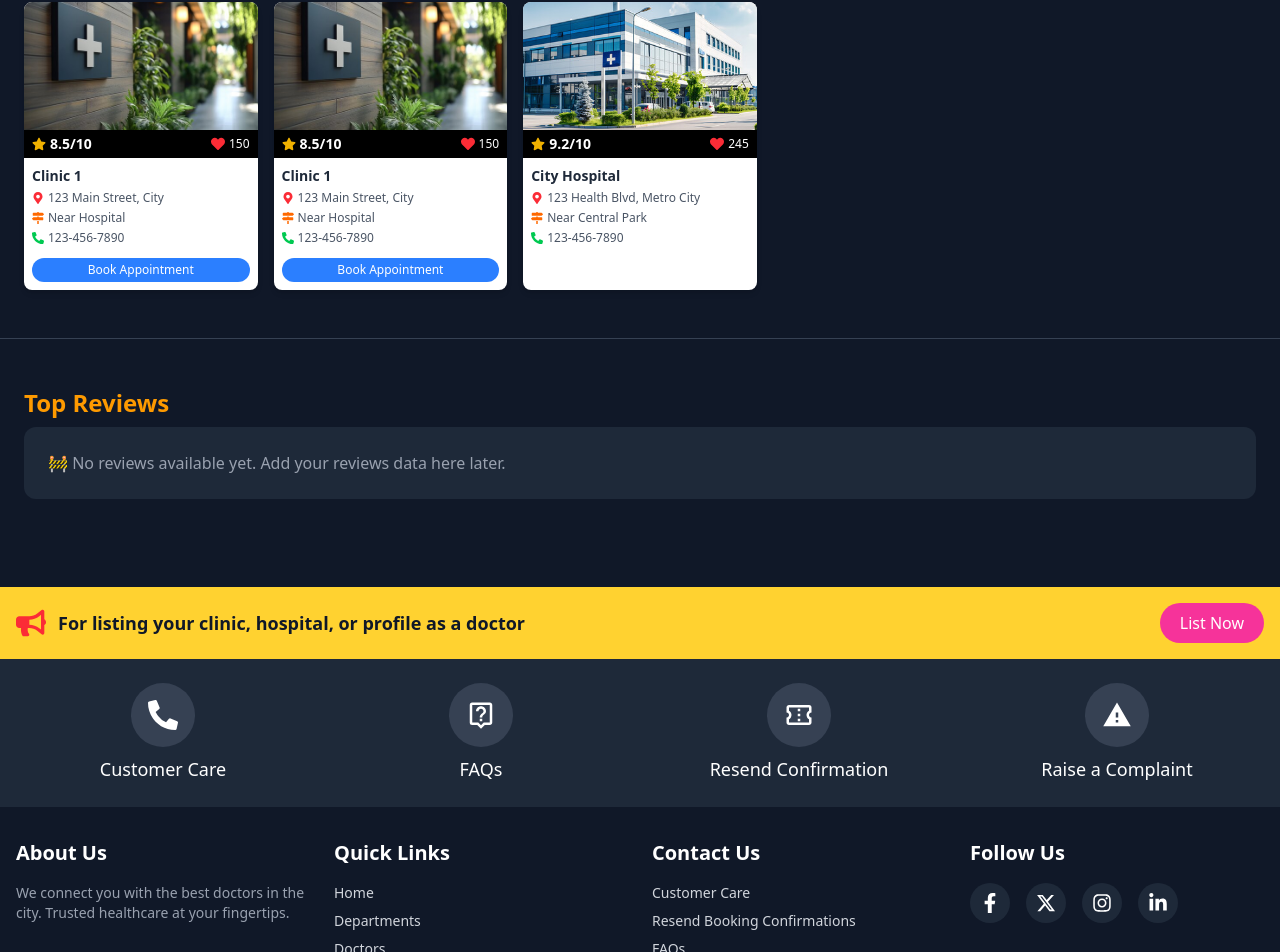
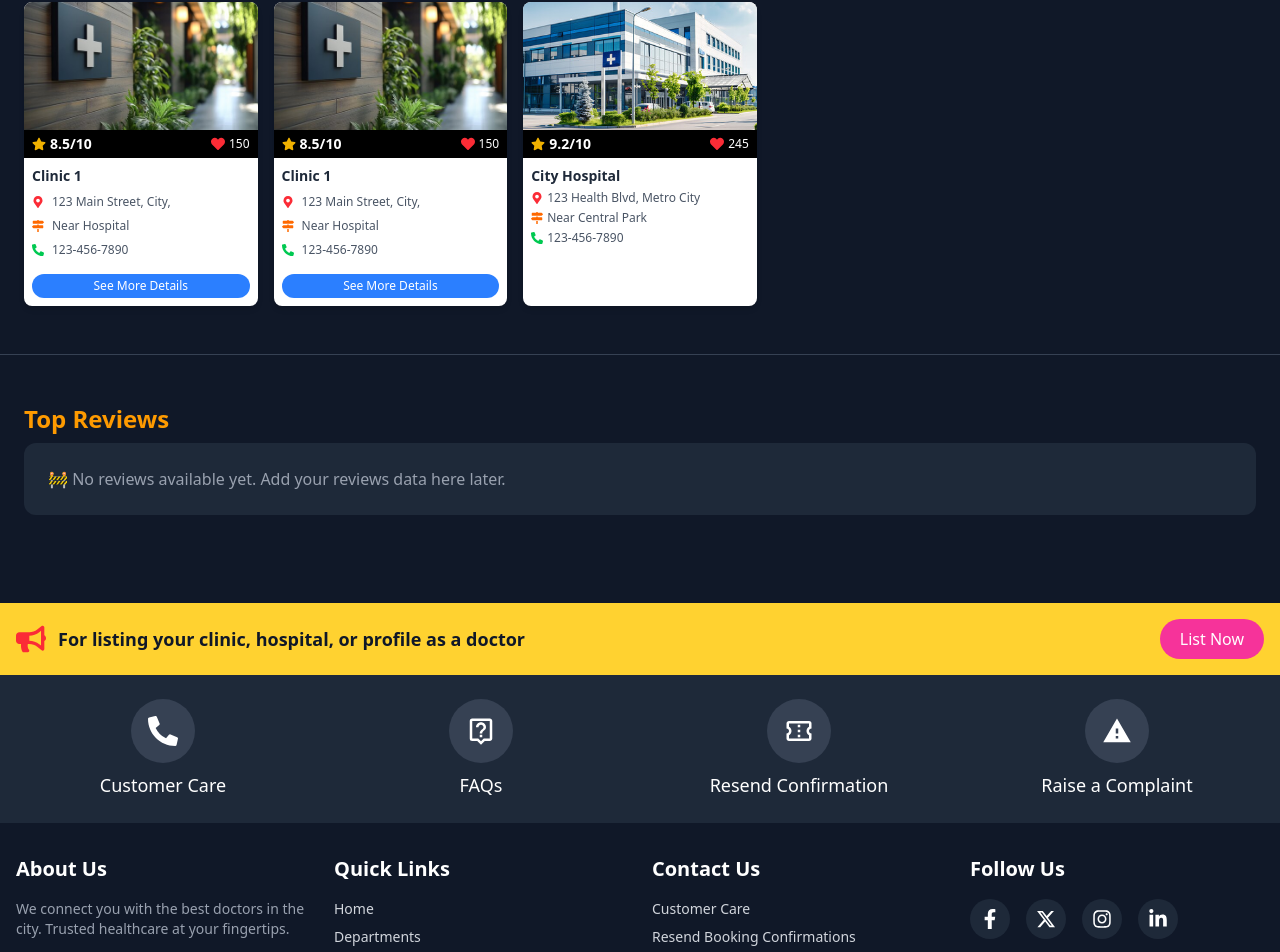
Before and after one commit to abdulvahabaa/book-my-doc-app, a React (Vite) app: page /doctors/profile in a window 1280 px wide. Shown: the part 808-1760 px from the top of the page. Built offline with nearby package versions, Linux system fonts and the light colour scheme.

Commit message:
refactor:cards corrected

```diff
--- a/src/components/ClinicCard/ClinicCard.jsx
+++ b/src/components/ClinicCard/ClinicCard.jsx
@@ -34,29 +34,46 @@ const ClinicCard = ({ clinic }) => {
       </div>
 
       {/* Clinic Info */}
-      <div className="p-2 space-y-1">
+      <div className="p-2 space-y-2">
         <h3 className="text-sm font-semibold text-gray-800 truncate">
           {clinic.name}
         </h3>
 
-        <div className="flex items-center text-xs text-gray-600">
-          <FaMapMarkerAlt className="text-red-500 mr-1" />
-          <p className="truncate">{clinic.address}</p>
+        {/* Address Section */}
+        <div className="flex items-start text-xs text-gray-600">
+          <div className="mr-2 pt-0.5">
+            <FaMapMarkerAlt className="text-red-500" />
+          </div>
+          <div className="flex flex-col">
+            <p className="whitespace-normal break-words">{clinic.address},</p>
+          </div>
         </div>
 
-        <div className="flex items-center text-xs text-gray-600">
-          <FaMapSigns className="text-orange-500 mr-1" />
-          <p className="truncate">{clinic.LandMark}</p>
+        {/* Landmark Section */}
+        <div className="flex items-start text-xs text-gray-600">
+          <div className="mr-2 pt-0.5">
+            <FaMapSigns className="text-orange-500" />
+          </div>
+          <div className="flex flex-col">
+            <p className="whitespace-normal break-words">{clinic.LandMark}</p>
+          </div>
         </div>
 
-        <div className="flex items-center text-xs text-gray-600">
-          <FaPhoneAlt className="text-green-500 mr-1" />
-          <p>{clinic.contactNumber}</p>
+        {/* Contact Number Section */}
+        <div className="flex items-start text-xs text-gray-600">
+          <div className="mr-2 pt-0.5">
+            <FaPhoneAlt className="text-green-500" />
+          </div>
+          <div className="flex flex-col">
+            <p className="whitespace-normal break-words">
+              {clinic.contactNumber}
+            </p>
+          </div>
         </div>
 
         {/* Book Appointment Button */}
         <button className="mt-2 w-full bg-blue-500 text-white text-xs py-1 rounded-full hover:bg-blue-600 transition">
-          Book Appointment
+          See More Details
         </button>
       </div>
     </div>
--- a/src/components/DoctorCard/DoctorCard.jsx
+++ b/src/components/DoctorCard/DoctorCard.jsx
@@ -52,7 +52,7 @@ const DoctorCard = ({ doctor }) => {
 
         {/* Book Appointment Button */}
         <button className="mt-2 w-full bg-blue-500 text-white text-xs sm:text-sm py-1 rounded-full hover:bg-blue-600 transition">
-          Book Appointment
+        See More Details
         </button>
       </div>
     </div>
```
